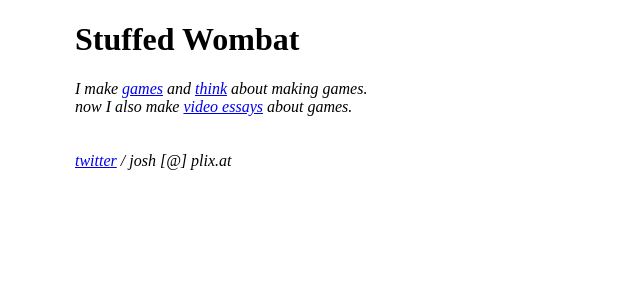
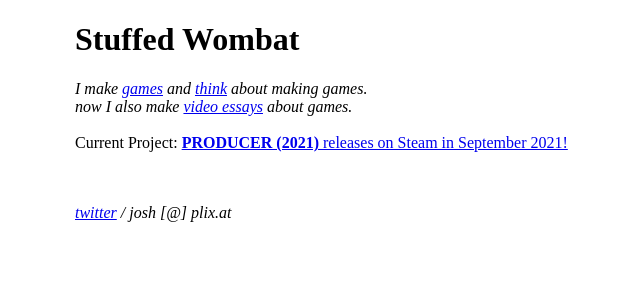
Before and after one commit to stuffedwombat/stuffedwombat.github.io, a Jekyll site: the page built from index.md, in a window 1280 px wide. Shown: the top 300 px of the page, without its empty margins (249-889 px from the left). Built offline with Jekyll 4.4.1, drawn with Linux system fonts in a browser that asks for light colours; our own code applies the rules of GitHub Pages for plain Markdown files; comment, search, counter and statistics services are not loaded.

Commit message:
Update index.md

```diff
--- a/index.md
+++ b/index.md
@@ -3,6 +3,9 @@
 *I make [games](games) and [think](thinking) about making games.*
 <br>
 *now I also make [video essays](videos) about games.*
-<br>
+<br><br>
+Current Project:
+[**PRODUCER (2021)** releases on Steam in September 2021!](https://store.steampowered.com/app/1667320/PRODUCER_2021/)
+
 <br><br>
 *<a href="https://twitter.com/wombatstuff" target="_blank">twitter</a> / josh [@] plix.at*
```
